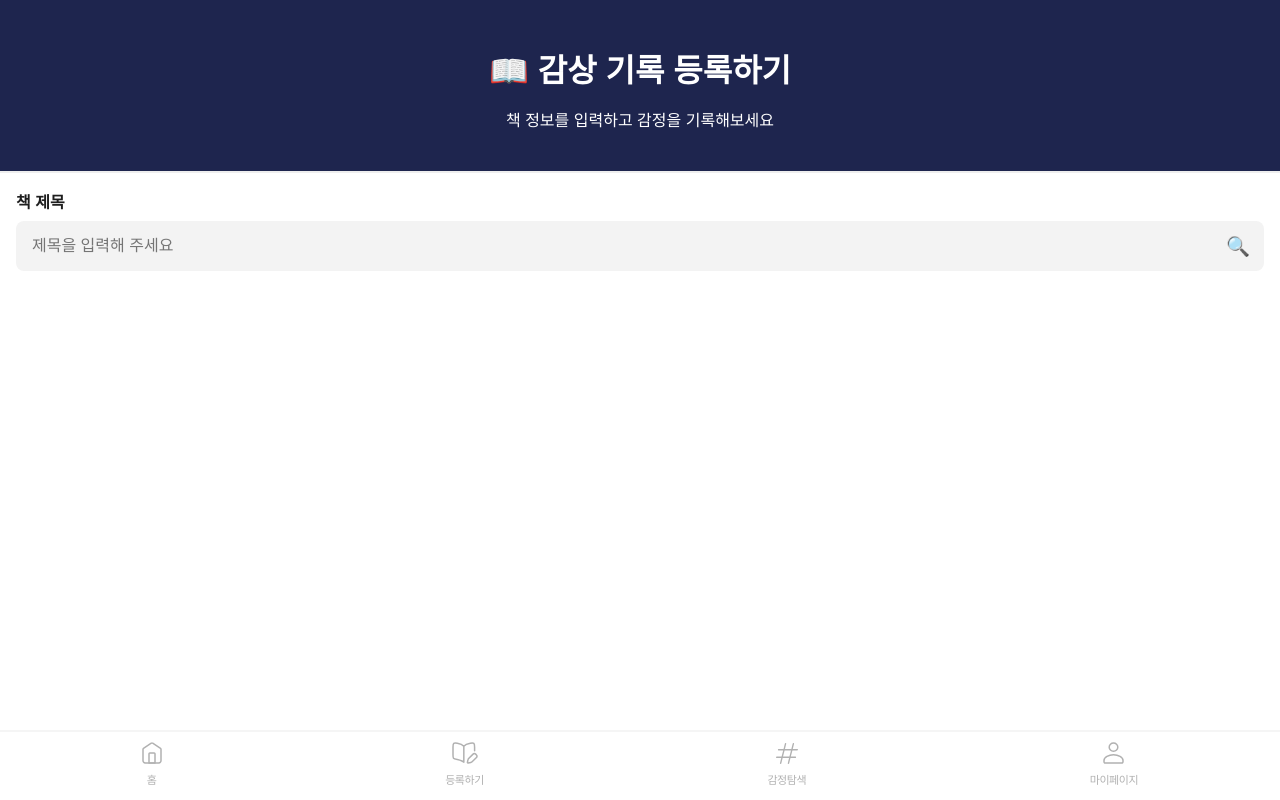
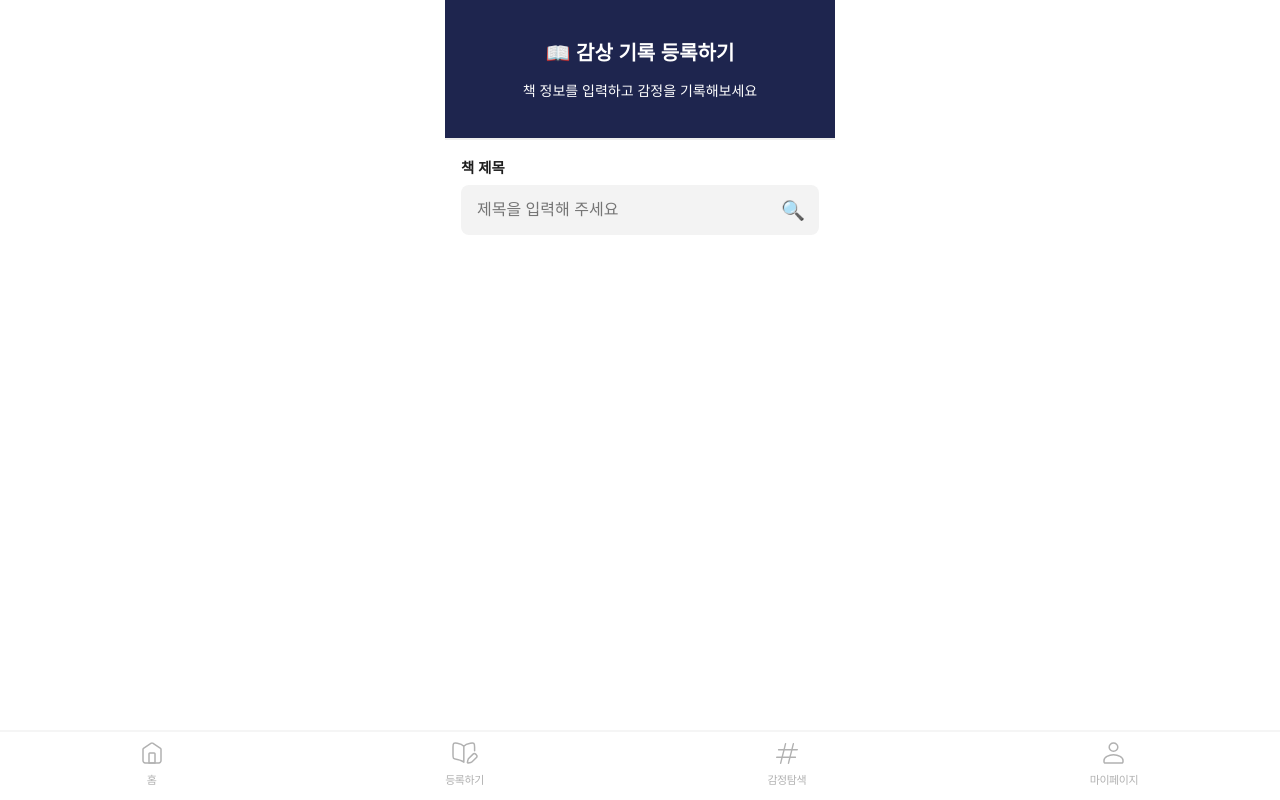
Before and after one commit to 2025-HERETHON/2025-herethon-7, a Django app: page /books/search/ in a window 1280 px wide. Run offline with Django 5.2, Linux system fonts and the light colour scheme.

Commit message:
책 검색

```diff
--- a/static/css/book_search.css
+++ b/static/css/book_search.css
@@ -1,4 +1,14 @@
-body {
+.container {
+    width: 390px;
+    height: 100vh;
+    margin: 0 auto;
+    padding: 0;
+    box-sizing: border-box;
+    background-color: #fff;
+    overflow-x: hidden;
+  }
+
+  body {
     font-family: 'Apple SD Gothic Neo', sans-serif;
     margin: 0;
     padding: 0;
@@ -6,6 +16,7 @@ body {
     color: #1e1e1e;
   }
 
+  /* 상단 제목 영역 */
   .title-section {
     background-color: #1e254e;
     color: white;
@@ -16,8 +27,14 @@ body {
 
   .title-section h1 {
     margin-bottom: 0.5rem;
+    font-size: 1.25rem;
   }
 
+  .title-section p {
+    font-size: 0.875rem;
+  }
+
+  /* 검색 영역 */
   .search-form {
     padding: 1rem;
   }
@@ -26,6 +43,7 @@ body {
     display: block;
     font-weight: bold;
     margin-bottom: 0.5rem;
+    font-size: 0.9rem;
   }
 
   .search-box {
@@ -55,6 +73,7 @@ body {
     cursor: pointer;
   }
 
+  /* 검색 결과 */
   .results {
     padding: 1rem;
   }
@@ -69,6 +88,22 @@ body {
     padding: 0.5rem;
     border: 1px solid #ccc;
     border-radius: 0.5rem;
+    font-size: 0.9rem;
+  }
+
+  .results button {
+    margin-top: 0.5rem;
+    padding: 0.4rem 0.8rem;
+    background-color: #1e254e;
+    color: #fff;
+    border: none;
+    border-radius: 0.4rem;
+    font-size: 0.85rem;
+    cursor: pointer;
+  }
+
+  .results button:hover {
+    background-color: #151b3a;
   }
 
   .no-result {
```
Also changed, not shown: contents/templates/contents/books_select.html (added).
